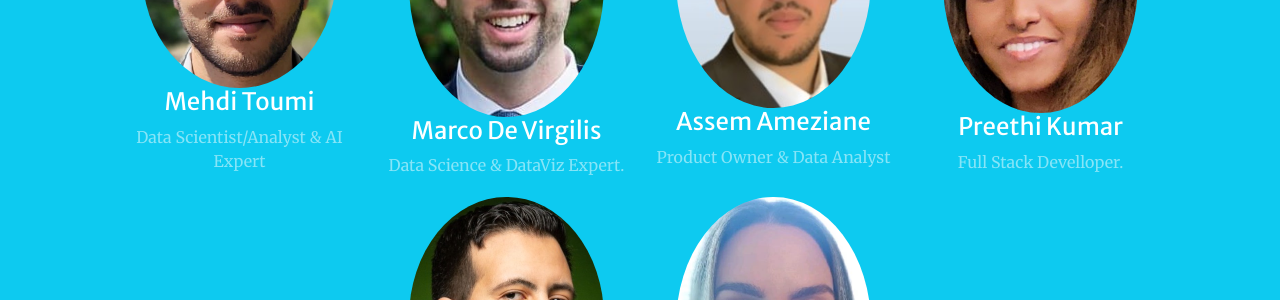
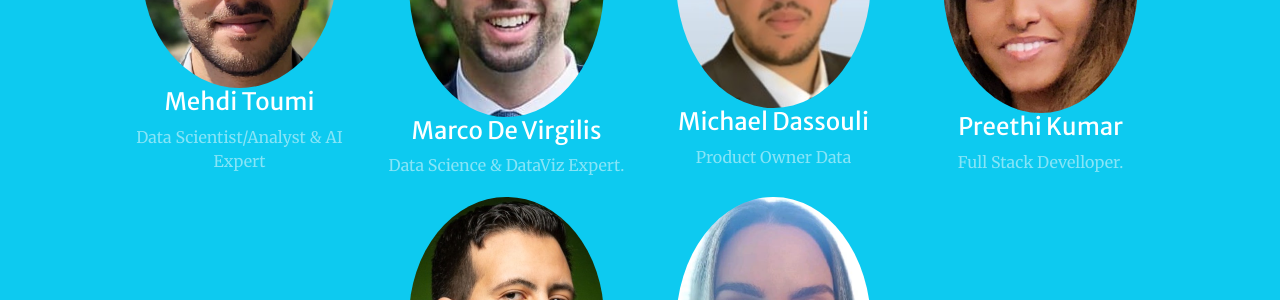
Before and after one commit to PritiKumr/dynamic-analytics.github.io, a Jekyll site: the page built from index.md, in a window 1280 px wide and 900 px high, scrolled down 3580 px. Shown: the part 154-454 px from the top of the window. Built offline with Jekyll 4.4.1, drawn with Linux system fonts in a browser that asks for light colours; comment, search, counter and statistics services are not loaded.

Commit message:
Update index.md

```diff
--- a/index.md
+++ b/index.md
@@ -99,8 +99,8 @@ sections:
         text: Data Science & DataViz Expert.
         image: assets/img/members/Marco.jpg
         url: '#'
-      - title: Assem Ameziane
-        text: Product Owner & Data Analyst
+      - title: Michael Dassouli
+        text: Product Owner Data
         image: assets/img/members/Assem.jpg
         url: '#'
       - title: Preethi Kumar
```
